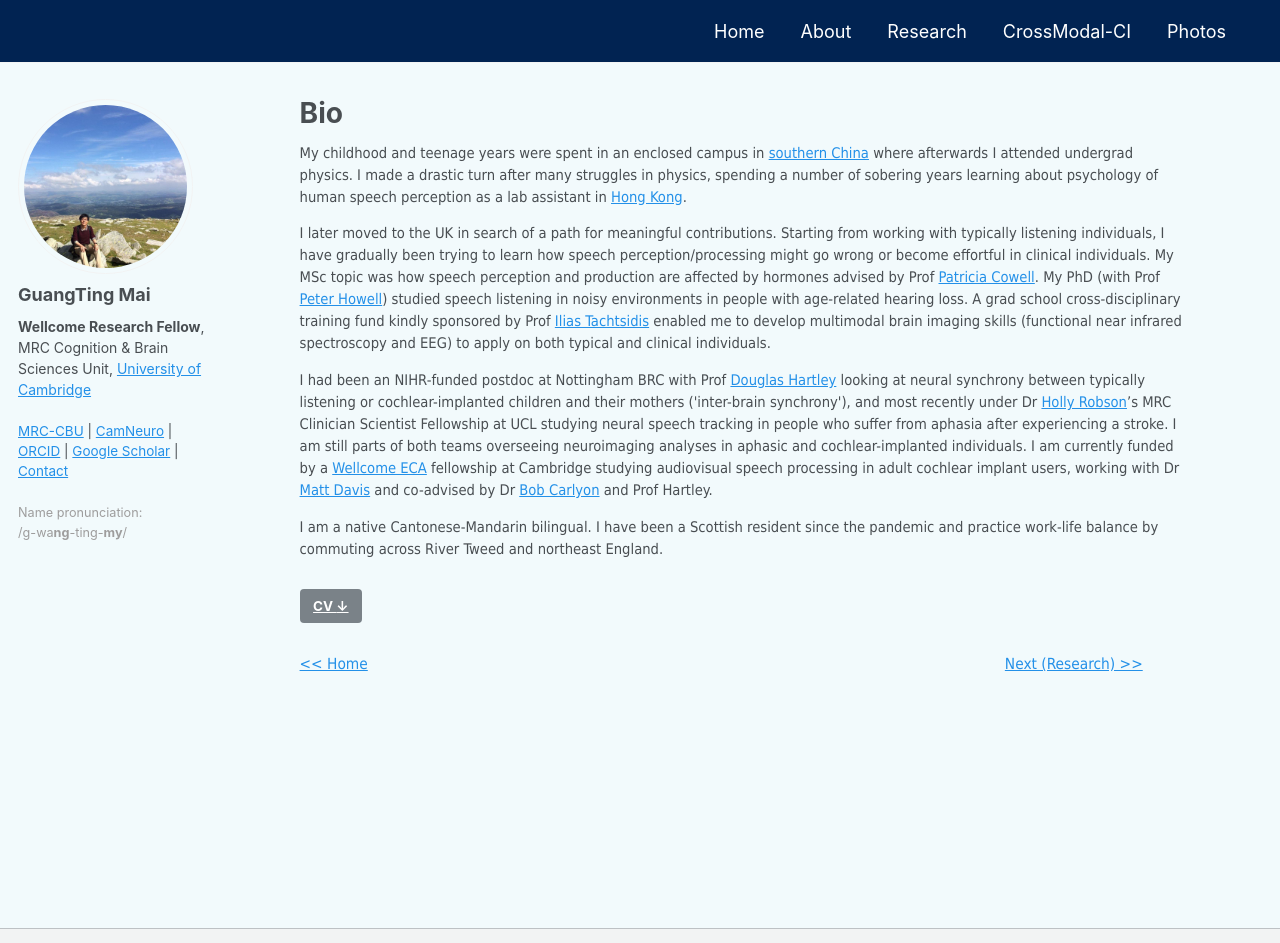
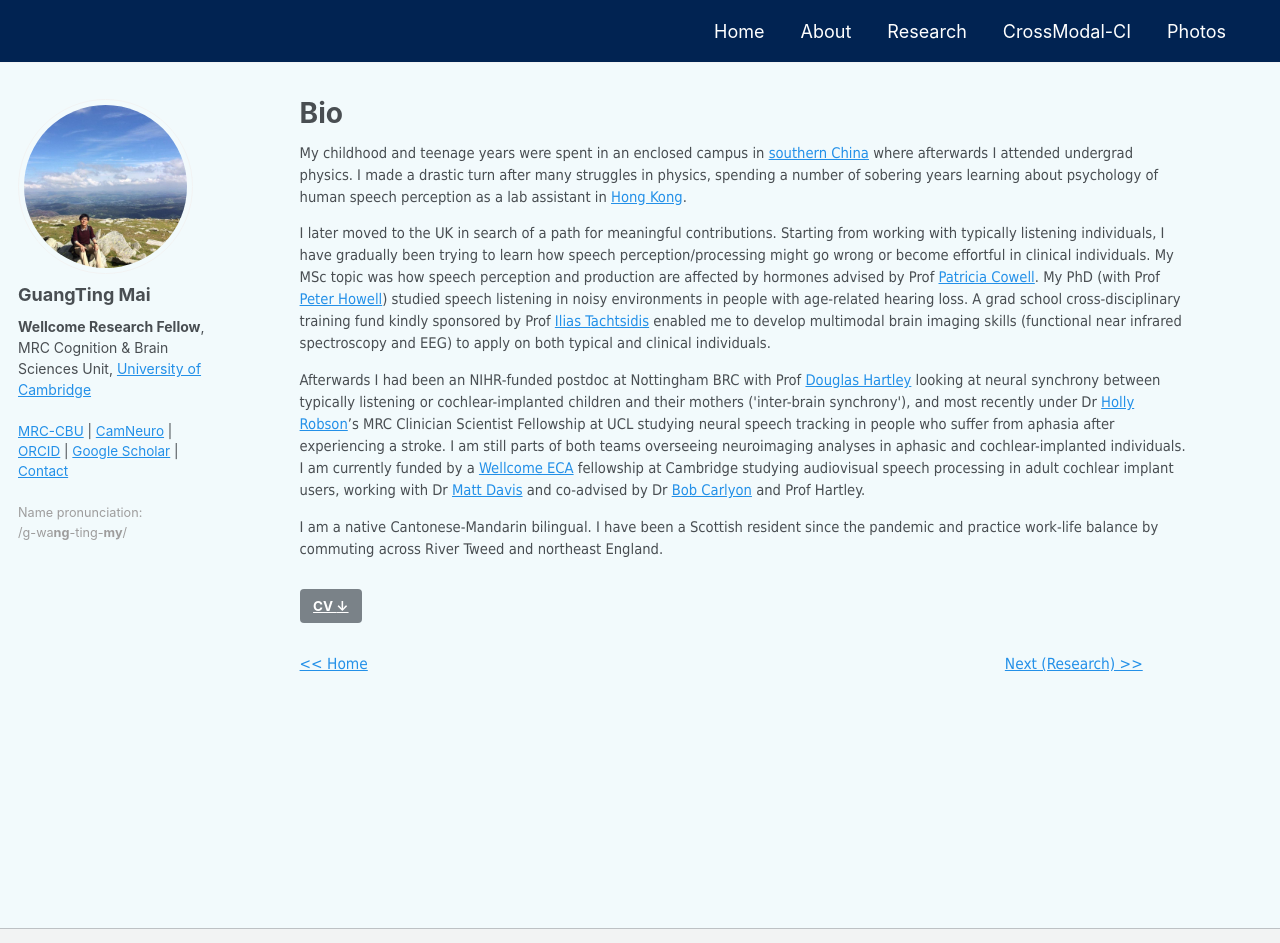
Before and after one commit to guangtingmai/guangtingmai.github.io, a Jekyll site: the page built from _pages/bio.html, in a window 1280 px wide and 1146 px high, cut to the strip 0-943 px from the top of the window. Built offline with Jekyll 4.4.1, drawn with Linux system fonts in a browser that asks for light colours.

Commit message:
Update bio.html

```diff
--- a/_pages/bio.html
+++ b/_pages/bio.html
@@ -15,7 +15,7 @@
   <a href="https://profiles.ucl.ac.uk/2817-peter-howell/">Peter Howell</a>) studied speech listening in noisy environments in people with age-related hearing loss.
   A grad school cross-disciplinary training fund kindly sponsored by Prof <a href="https://profiles.ucl.ac.uk/2168-ilias-tachtsidis">Ilias Tachtsidis</a> enabled me
   to develop multimodal brain imaging skills (functional near infrared spectroscopy and EEG) to apply on both typical and clinical individuals.</p>
-<p span style="font-size: 11pt;font-family: Tahoma;line-height: 1.5;display: block;margin-bottom: 0.2vh">I had been an NIHR-funded postdoc at
+<p span style="font-size: 11pt;font-family: Tahoma;line-height: 1.5;display: block;margin-bottom: 0.2vh">Afterwards I had been an NIHR-funded postdoc at
   Nottingham BRC with Prof <a href="https://www.nottingham.ac.uk/medicine/people/douglas.hartley">Douglas Hartley</a> looking at neural synchrony between typically listening
   or cochlear-implanted children and their mothers ('inter-brain synchrony'), and most recently under Dr <a href="https://profiles.ucl.ac.uk/82001-holly-robson">Holly Robson</a>’s
   MRC Clinician Scientist Fellowship at UCL studying neural speech tracking in people who suffer from aphasia after experiencing a stroke. I am still parts of both teams
```
